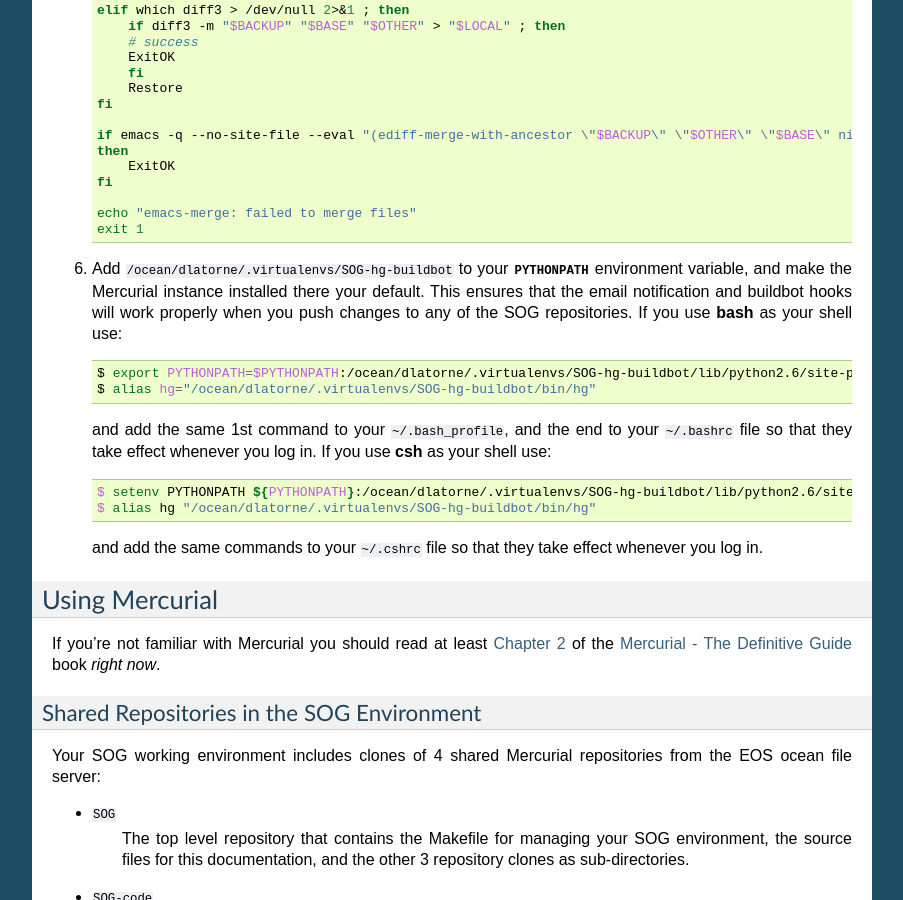
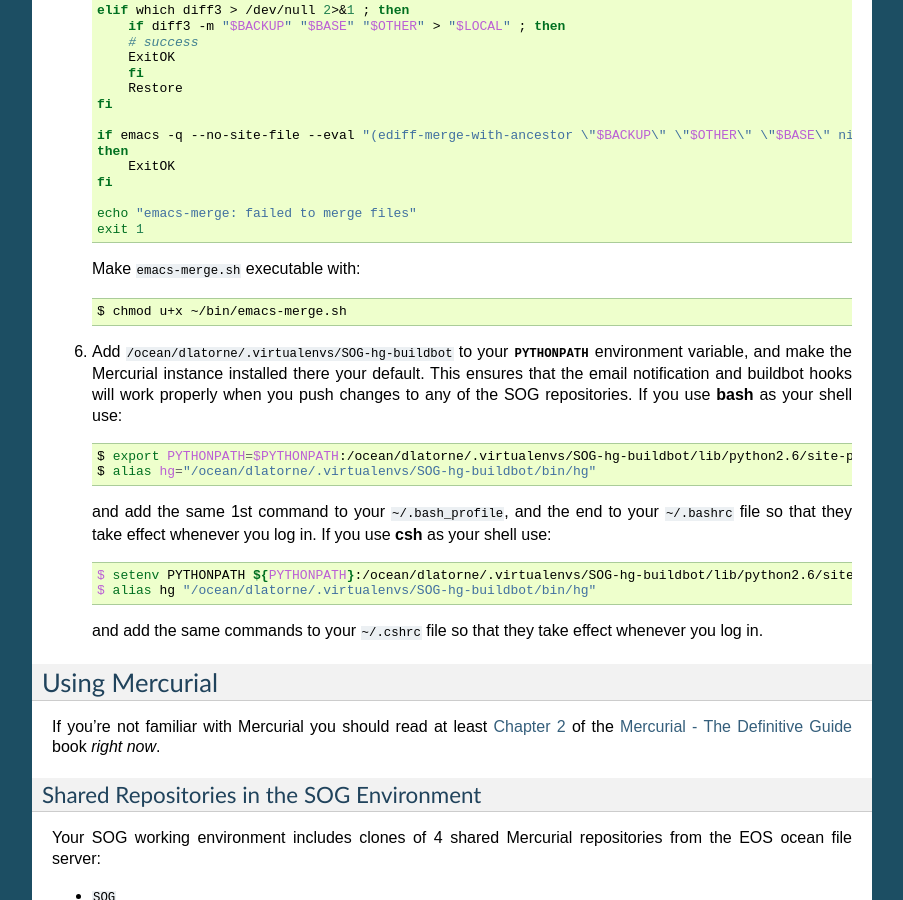
Before and after one commit to SalishSeaCast/SOG, a Sphinx documentation site: the page built from docs/workflows.rst, in a window 1280 px wide and 900 px high, scrolled down 2042 px. Shown: the whole window, without its empty margins (198-1101 px from the left). Built offline with Sphinx 7.4.7, drawn with Linux system fonts in a browser that asks for light colours.

Commit message:
Add note about making emacs-merge.sh executable.

```diff
--- a/docs/workflows.rst
+++ b/docs/workflows.rst
@@ -160,6 +160,12 @@ editor.
 
       echo "emacs-merge: failed to merge files"
       exit 1
+
+   Make :file:`emacs-merge.sh` executable with:
+
+   .. code-block:: sh
+
+      $ chmod u+x ~/bin/emacs-merge.sh
 
 #. Add :file:`/ocean/dlatorne/.virtualenvs/SOG-hg-buildbot` to your
    :envvar:`PYTHONPATH` environment variable, and make the Mercurial
```
